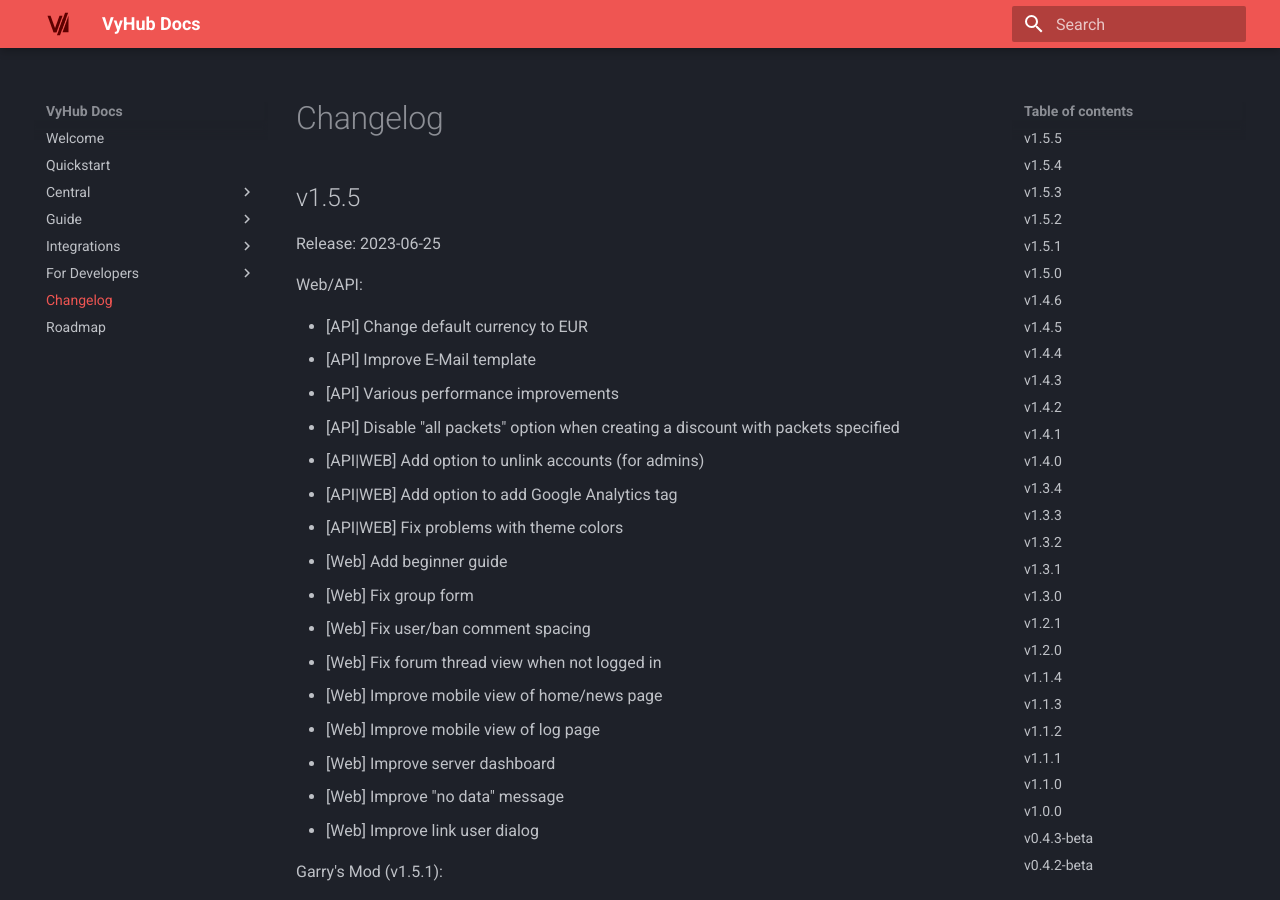
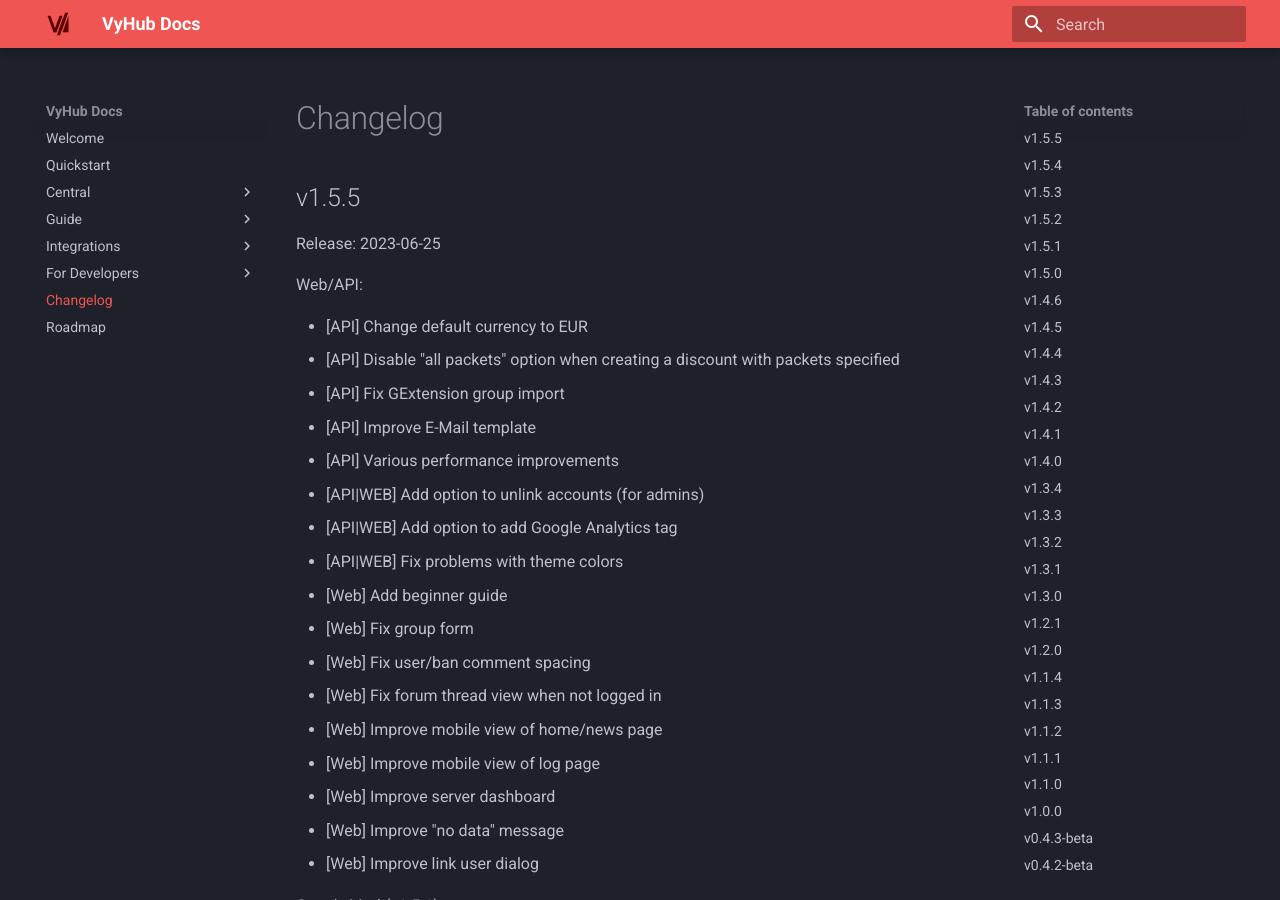
Before and after one commit to nyx-project/vyhub-documentation, an MkDocs documentation site: the page built from docs/changelog.md, in a window 1280 px wide and 900 px high. Built offline with MkDocs 1.6.1 and Material for MkDocs 9.7.7, drawn with Linux system fonts in a browser that asks for light colours; the version menu is left out.

Commit message:
Update changelog

```diff
--- a/docs/changelog.md
+++ b/docs/changelog.md
@@ -7,9 +7,10 @@
 Web/API:
 
 - [API] Change default currency to EUR
+- [API] Disable "all packets" option when creating a discount with packets specified
+- [API] Fix GExtension group import
 - [API] Improve E-Mail template
 - [API] Various performance improvements
-- [API] Disable "all packets" option when creating a discount with packets specified
 - [API|WEB] Add option to unlink accounts (for admins)
 - [API|WEB] Add option to add Google Analytics tag
 - [API|WEB] Fix problems with theme colors
```
